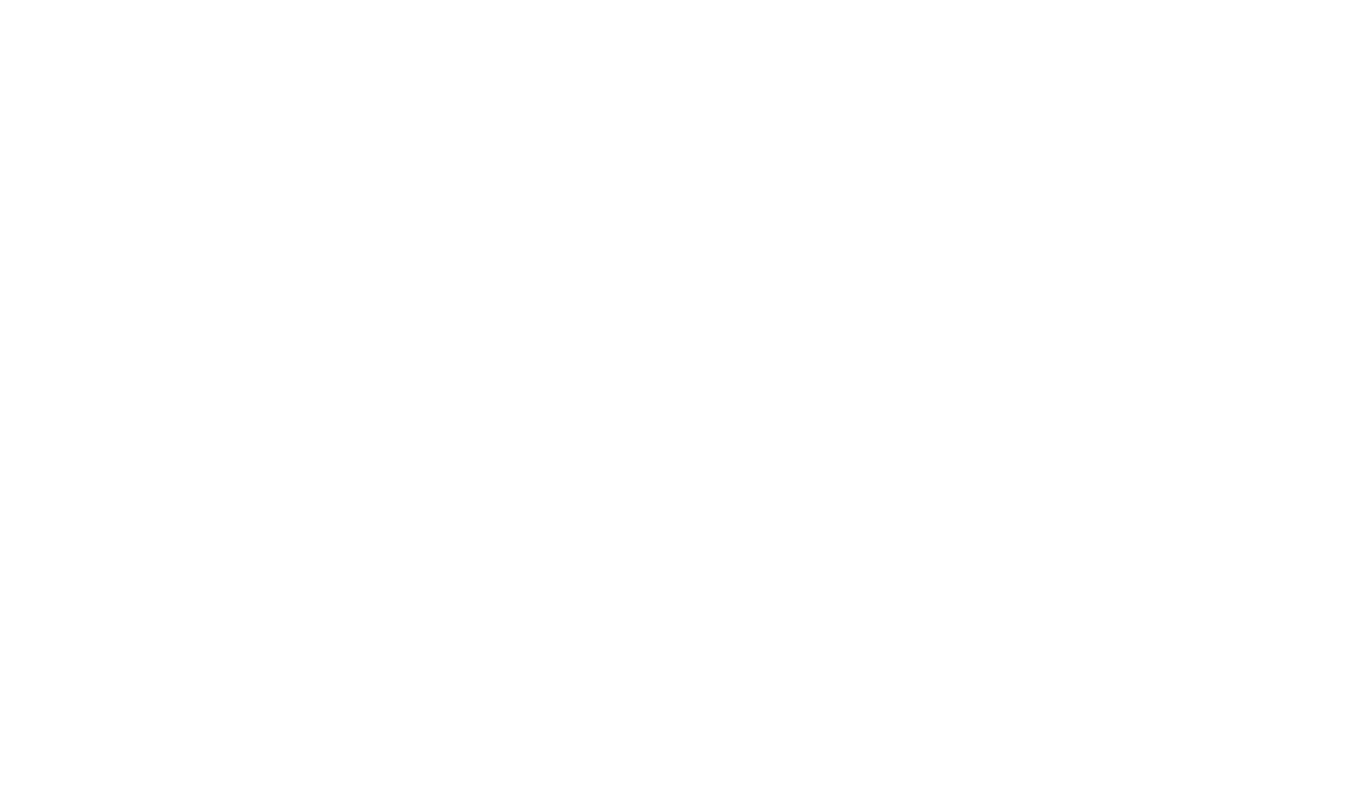
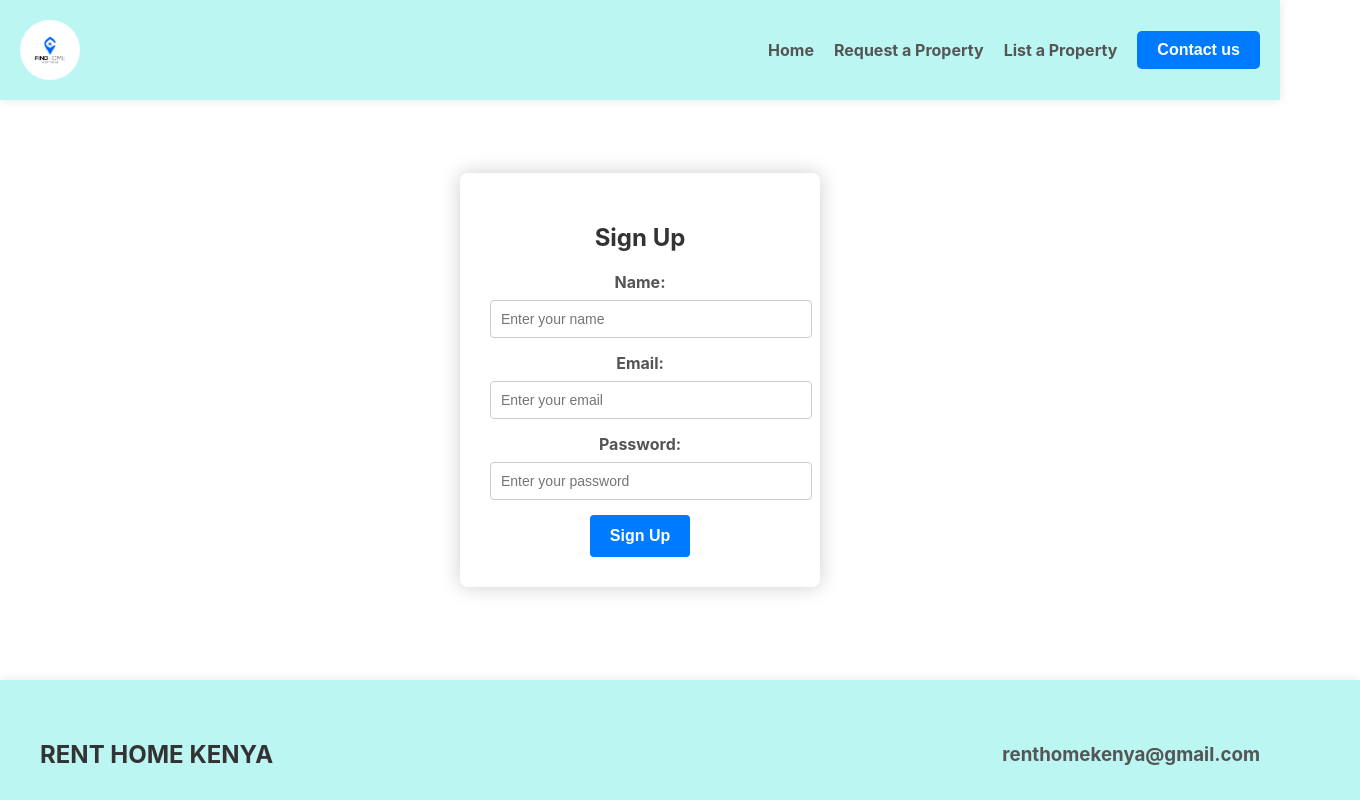
Before and after one commit to VictorMurithi/online-rental-housing-system, a React (Create React App) app in the folder frontend/: page /signup in a window 1280 px wide. Before the commit this address had no page. Shown: the top 800 px of the page, 1360 px wide, since content can reach past the window. Built offline with nearby package versions, Linux system fonts and the light colour scheme.

Commit message:
styled signup and login forms

```diff
--- a/frontend/src/App.css
+++ b/frontend/src/App.css
@@ -197,3 +197,121 @@
 button:hover{
   background-color: #0056b3; /* Change button color on hover */
 }
+
+/* Login.css */
+
+.auth-container {
+  display: flex;
+  justify-content: center;
+  align-items: center;
+  height: 100vh;
+}
+
+.auth-form {
+  background-color: #fff;
+  padding: 30px;
+  border-radius: 8px;
+  box-shadow: 0 0 20px rgba(0, 0, 0, 0.2);
+  width: 300px;
+  text-align: center;
+}
+
+.auth-form h2 {
+  margin-bottom: 20px;
+  color: #333;
+  font-size: 24px;
+}
+
+.auth-form label {
+  display: block;
+  margin-bottom: 8px;
+  font-weight: bold;
+  color: #555;
+}
+
+.auth-form input {
+  width: 100%;
+  padding: 10px;
+  margin-bottom: 15px;
+  border: 1px solid #ccc;
+  border-radius: 4px;
+  font-size: 14px;
+}
+
+.auth-form button {
+  background-color: #007bff;
+  color: #fff;
+  padding: 12px 20px;
+  border: none;
+  border-radius: 4px;
+  cursor: pointer;
+  font-size: 16px;
+  transition: background-color 0.3s ease;
+}
+
+.auth-form button:hover {
+  background-color: #0056b3;
+}
+/* Signup.css */
+
+.auth-container {
+  display: flex;
+  justify-content: center;
+  align-items: center;
+  height: 70vh;
+}
+
+.auth-form {
+  background-color: #fff;
+  padding: 30px;
+  border-radius: 8px;
+  box-shadow: 0 0 20px rgba(0, 0, 0, 0.2);
+  width: 300px;
+  text-align: center;
+}
+
+.auth-form h2 {
+  margin-bottom: 20px;
+  color: #333;
+  font-size: 24px;
+}
+
+.auth-form label {
+  display: block;
+  margin-bottom: 8px;
+  font-weight: bold;
+  color: #555;
+}
+
+.auth-form input {
+  width: 100%;
+  padding: 10px;
+  margin-bottom: 15px;
+  border: 1px solid #ccc;
+  border-radius: 4px;
+  font-size: 14px;
+}
+
+.auth-form button {
+  background-color: #007bff;
+  color: #fff;
+  padding: 12px 20px;
+  border: none;
+  border-radius: 4px;
+  cursor: pointer;
+  font-size: 16px;
+  transition: background-color 0.3s ease;
+}
+
+.auth-form button:hover {
+  background-color: #0056b3;
+}
+
+.signup-link-container {
+  text-align: center;
+  margin-top: 20px;
+}
+
+.signup-link {
+  color: #007bff; /* Optional: Customize link color */
+}
--- a/frontend/src/App.js
+++ b/frontend/src/App.js
@@ -2,12 +2,16 @@
 import './App.css';
 import { BrowserRouter as Router, Routes, Route } from 'react-router-dom';
 import Dashboard from './pages/Dashboard';
+import Login from './components/Login';
+import Signup from './components/Signup';
 
 function App() {
   return (
     <Router>
       <Routes>
-        <Route path="/" element={<Dashboard/>} />
+        <Route path="/" element={<Login/>} />
+        <Route path="/signup" element={<Signup/>} />
+        <Route path="/dashboard" element={<Dashboard/>} />
       </Routes>
     </Router>
   );
--- /dev/null
+++ b/frontend/src/components/Login.js
@@ -0,0 +1,101 @@
+import React, { useState } from 'react';
+import '../App.css';
+import Navbar from '../layout/Navbar';
+import Footer from '../layout/Footer';
+import { useNavigate } from 'react-router-dom';
+
+const Login = () => {
+  const [email, setEmail] = useState('');
+  const [password, setPassword] = useState('');
+  const [username, setUsername] = useState('');
+  const navigate = useNavigate();
+
+  const handleUsernameChange = (e) => {
+    setUsername(e.target.value);
+  };
+
+  const handlePasswordChange = (e) => {
+    setPassword(e.target.value);
+  };
+
+  const handleEmailChange = (e) => {
+    setEmail(e.target.value);
+  };
+
+  const handleSubmit = (e) => {
+    e.preventDefault();
+
+    fetch("/login", {
+      method: 'POST',
+      headers: {
+        'Content-Type': 'application/json'
+      },
+      body: JSON.stringify({
+        username: username,
+        email: email,
+        password: password
+      })
+    })
+      .then(response => {
+        if (response.ok) {
+          return response.json();
+        } else {
+          throw new Error('Network response was not ok');
+        }
+      })
+      .then(data => {
+        if (data.error) {
+          alert(data.error);
+        } else {
+          alert(data.message);
+          navigate('/dashboard');
+        }
+      })
+      .catch(error => {
+        console.error('There was a problem with the fetch operation:', error);
+        // Handle error appropriately, e.g., show an error message to the user
+      });
+  };
+
+  return (
+    <div>
+      <Navbar />
+      <div className="auth-container">
+        <form className="auth-form" onSubmit={handleSubmit}>
+          <h2>Login</h2>
+          <label>Username:</label>
+          <input
+            type="username"
+            placeholder="Enter your username"
+            value={username}
+            onChange={handleUsernameChange}
+            required
+          />
+          <label>Email:</label>
+          <input
+            type="email"
+            placeholder="Enter your email"
+            value={email}
+            onChange={handleEmailChange}
+            required
+          />
+          <label>Password:</label>
+          <input
+            type="password"
+            placeholder="Enter your password"
+            value={password}
+            onChange={handlePasswordChange}
+            required
+          />
+          <button type="submit">Login</button>
+        </form>
+      </div>
+      <div className="signup-link-container">
+        <p className="signup-link">Don't have an account? <a href="/signup">Sign up here</a>.</p>
+      </div>
+      <Footer />
+    </div>
+  );
+};
+
+export default Login;
--- /dev/null
+++ b/frontend/src/components/Signup.js
@@ -0,0 +1,55 @@
+import React, { useState } from 'react';
+import '../App.css';
+import Navbar from '../layout/Navbar';
+import Footer from '../layout/Footer';
+
+const Signup = () => {
+  const [name, setName] = useState('');
+  const [email, setEmail] = useState('');
+  const [password, setPassword] = useState('');
+
+  const handleSubmit = (e) => {
+    e.preventDefault();
+    // Add your signup logic here
+    console.log('Signup form submitted:', name, email, password);
+  };
+
+  return (
+    <div>
+        <Navbar/>
+    <div className="auth-container">
+      <form className="auth-form" onSubmit={handleSubmit}>
+        <h2>Sign Up</h2>
+        <label>Name:</label>
+        <input
+          type="text"
+          placeholder="Enter your name"
+          value={name}
+          onChange={(e) => setName(e.target.value)}
+          required
+        />
+        <label>Email:</label>
+        <input
+          type="email"
+          placeholder="Enter your email"
+          value={email}
+          onChange={(e) => setEmail(e.target.value)}
+          required
+        />
+        <label>Password:</label>
+        <input
+          type="password"
+          placeholder="Enter your password"
+          value={password}
+          onChange={(e) => setPassword(e.target.value)}
+          required
+        />
+        <button type="submit">Sign Up</button>
+      </form>
+    </div>
+    <Footer/>
+    </div>
+  );
+};
+
+export default Signup;
```
